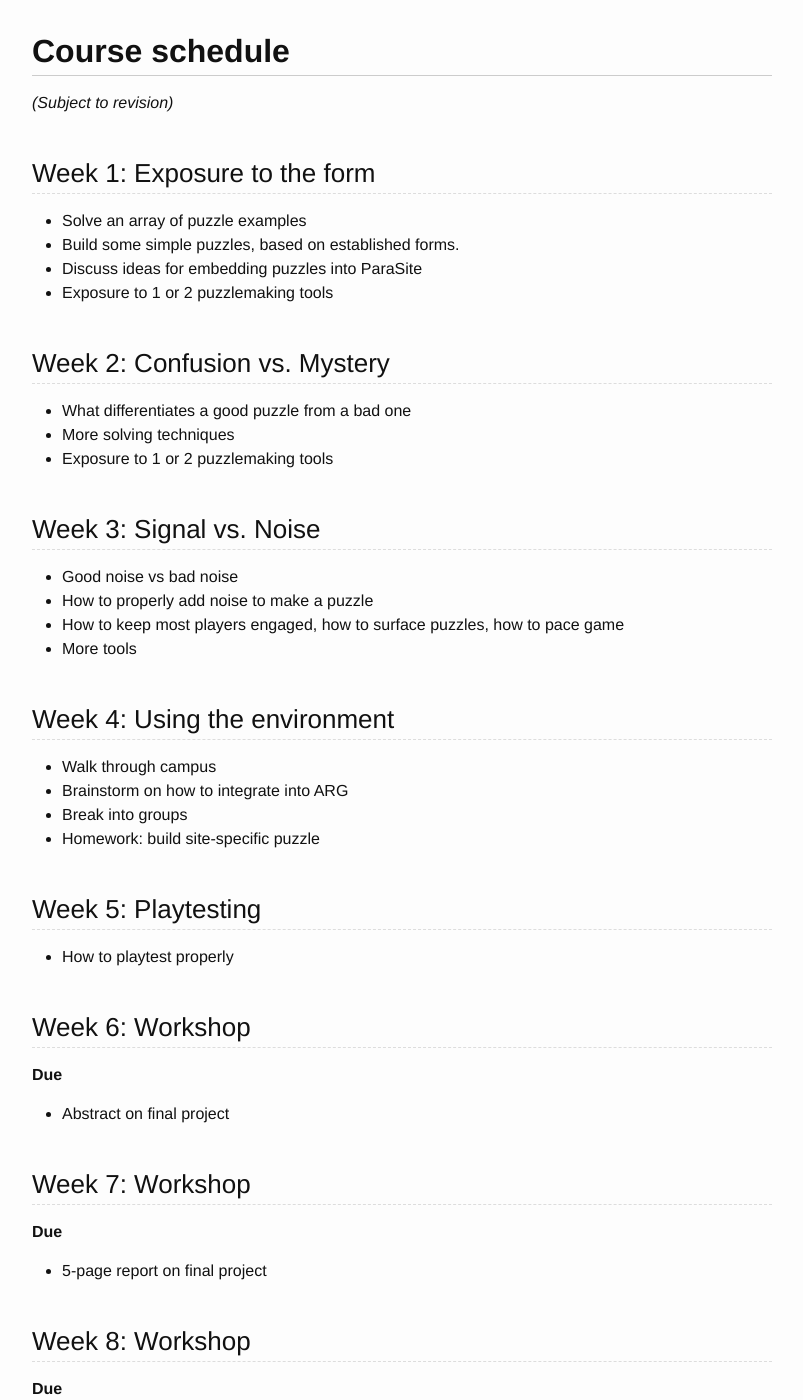
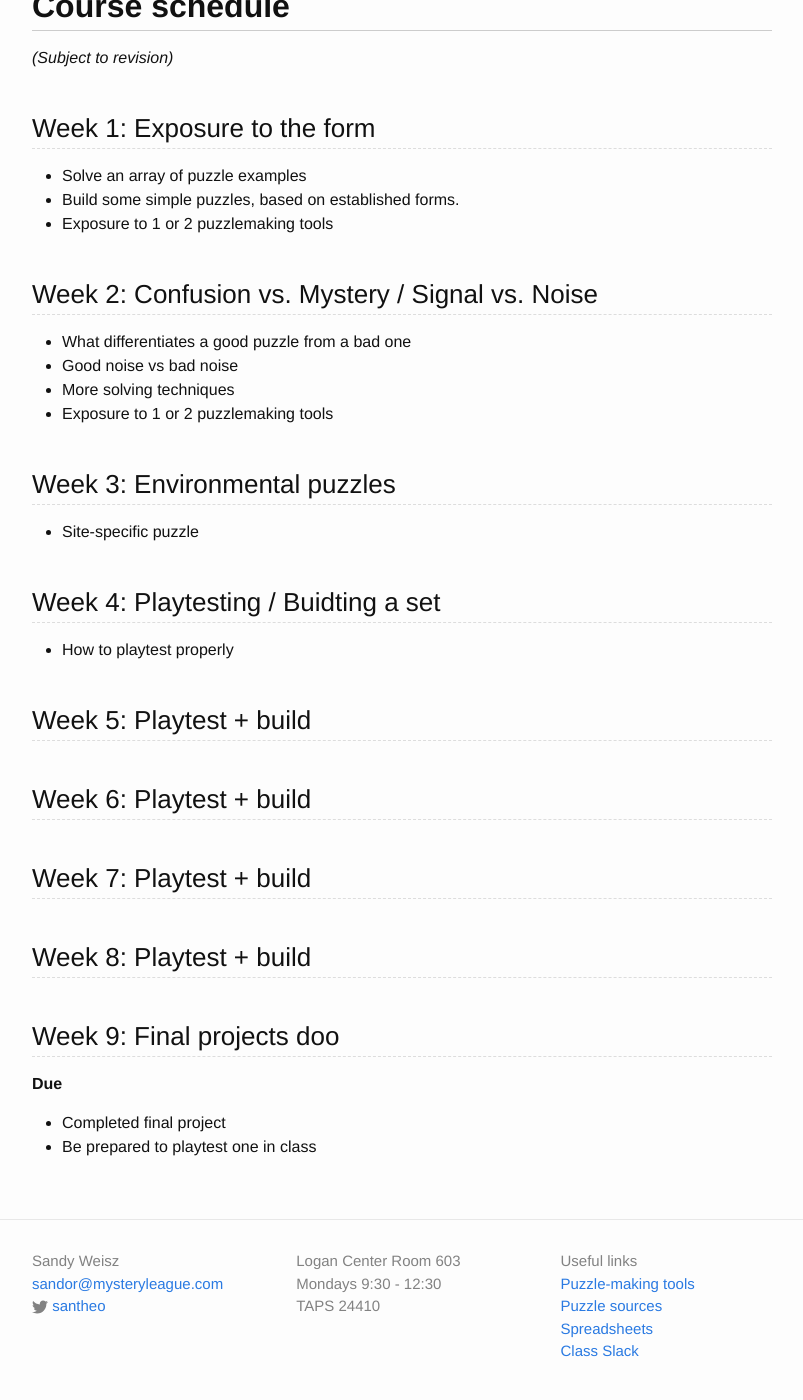
Before and after one commit to transmedia-puzzles/transmedia-puzzles.github.io, a Jekyll site: the page built from syllabus.md, in a window 1280 px wide and 1400 px high, scrolled down 1072 px. Shown: the whole window, without its empty margins (238-1041 px from the left). Built offline with Jekyll 4.4.1, drawn with Linux system fonts in a browser that asks for light colours; some of the changed text lies outside the part shown.

Commit message:
Week 1 updates

```diff
--- a/syllabus.md
+++ b/syllabus.md
@@ -12,11 +12,8 @@
 ## Class expectations
 
 * Solve all the puzzles you're assigned. If that means asking for hints until you get it, do that.
-
 * Shift your day-to-day perception so that you're constantly on the lookout for how the words and things around you can be turned into a puzzle.
-
 * Be willing to playtest and offer helpful critique to your classmates.
-
 * If you're not getting it, ask.
 
 ## Grade breakdown
@@ -45,49 +42,32 @@
 
 * Solve an array of puzzle examples
 * Build some simple puzzles, based on established forms.
-* Discuss ideas for embedding puzzles into ParaSite
 * Exposure to 1 or 2 puzzlemaking tools
 
-### Week 2: Confusion vs. Mystery
+### Week 2: Confusion vs. Mystery / Signal vs. Noise
 
 * What differentiates a good puzzle from a bad one
+* Good noise vs bad noise
 * More solving techniques
 * Exposure to 1 or 2 puzzlemaking tools
 
-### Week 3: Signal vs. Noise
+### Week 3: Environmental puzzles
 
-* Good noise vs bad noise
-* How to properly add noise to make a puzzle
-* How to keep most players engaged, how to surface puzzles, how to pace game
-* More tools
+* Site-specific puzzle
 
-### Week 4: Using the environment
-
-* Walk through campus
-* Brainstorm on how to integrate into ARG
-* Break into groups
-* Homework: build site-specific puzzle
-
-### Week 5: Playtesting
+### Week 4: Playtesting / Buidting a set
 
 * How to playtest properly
 
-### Week 6: Workshop
+### Week 5: Playtest + build
 
-**Due**
-* Abstract on final project
+### Week 6: Playtest + build
 
-### Week 7: Workshop
+### Week 7: Playtest + build
 
-**Due**
-* 5-page report on final project
+### Week 8: Playtest + build
 
-### Week 8: Workshop
-
-**Due**
-* Half the puzzles for final project
-
-### Week 9: Final presentations
+### Week 9: Final projects doo
 
 **Due**
 * Completed final project
```
Also changed, not shown: _posts/2017-03-23-1.md (+3 -3 lines).
